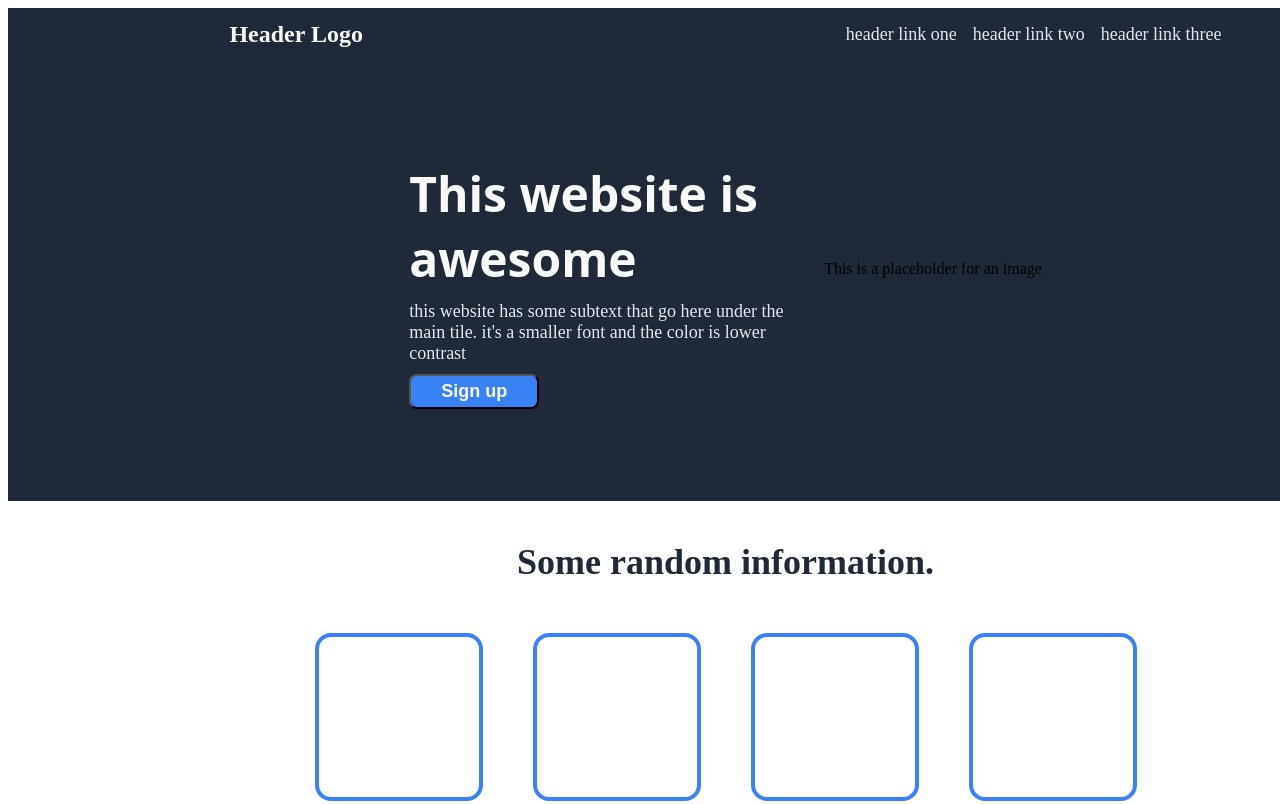
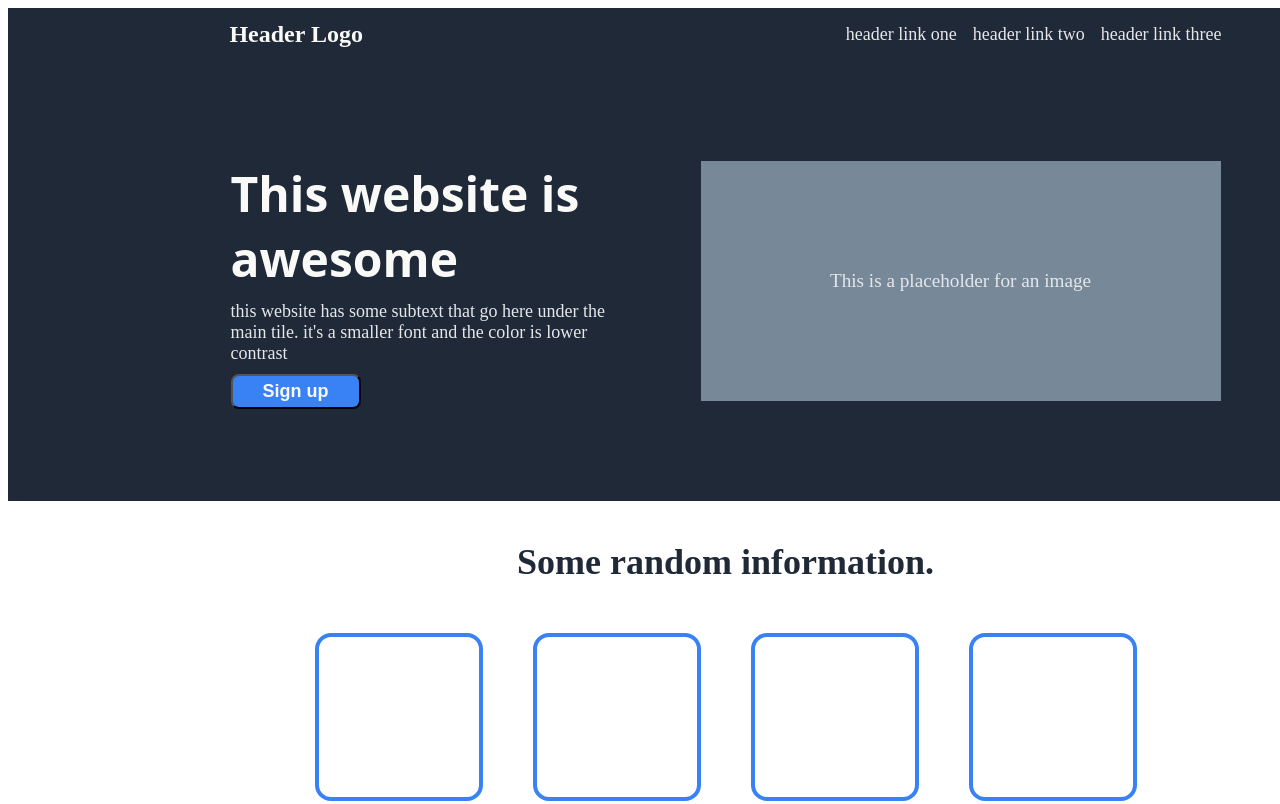
Before and after one commit to Wumponejo/landing-page, a plain HTML site: page index.html in a window 1280 px wide. Shown: the top 804 px of the page. Drawn offline with Linux system fonts and the light colour scheme.

Commit message:
style.css

```diff
--- a/style.css
+++ b/style.css
@@ -41,7 +41,7 @@ ul{
     display: flex;
     background-color: #1f2937;
     justify-content: center;
-    gap: 35px;
+    gap: 20px;
     align-items: center;
     flex-wrap: wrap;
     padding-top: 75px;
@@ -57,14 +57,14 @@ width: 400px;
 .next{
 color: #E5E7EB;
 font-size: 18px;
-width: 1;
+width: 400px;
 }
 .p{
     margin-top: 25px;
-    width: 380px;
+    width: 450px;
     height:240px;
 }
-.tic{
+.pic{
     height: 240px;
     width: 520px;
     background-color: lightslategray;
@@ -192,7 +192,7 @@ font-size: larger;
 
 footer{
     background-color:#1f2937;
-    height:100px ;
+    height:120px ;
     width: 1445px;
     display: flex;
     justify-content: center;
```
